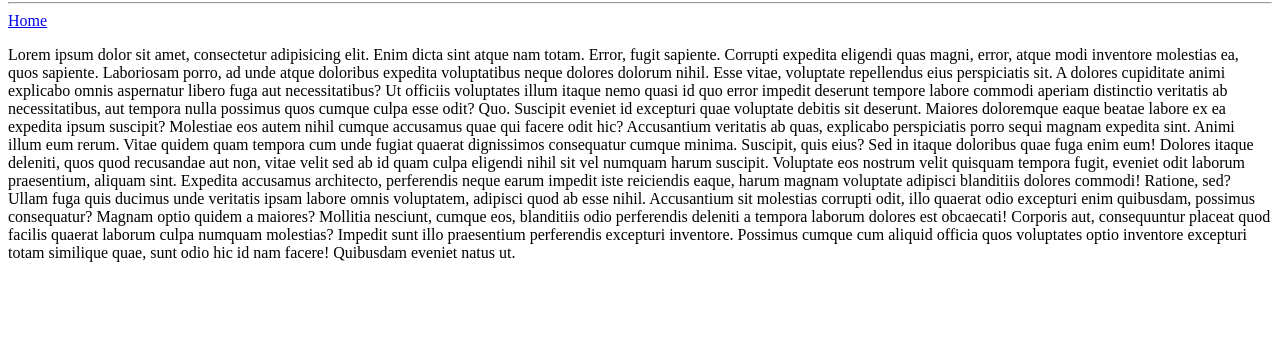
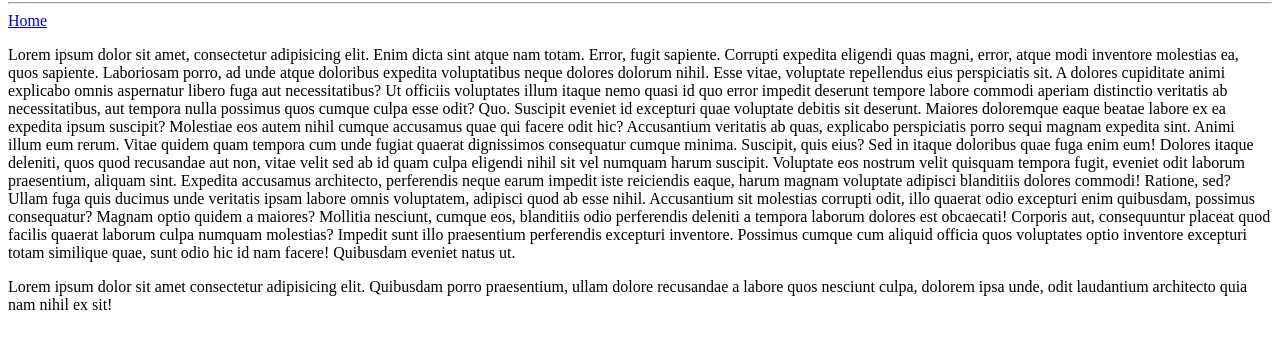
Before and after one commit to hoangdokma/du-an-4, a plain HTML site: page index.html in a window 1280 px wide. Shown: the part 78-426 px from the top of the page. Drawn offline with Linux system fonts and the light colour scheme.

Commit message:
sửa lần 1

```diff
--- a/index.html
+++ b/index.html
@@ -42,5 +42,10 @@
       optio inventore excepturi totam similique quae, sunt odio hic id nam
       facere! Quibusdam eveniet natus ut.
     </p>
+    <p>
+      Lorem ipsum dolor sit amet consectetur adipisicing elit. Quibusdam porro
+      praesentium, ullam dolore recusandae a labore quos nesciunt culpa, dolorem
+      ipsa unde, odit laudantium architecto quia nam nihil ex sit!
+    </p>
   </body>
 </html>
```
